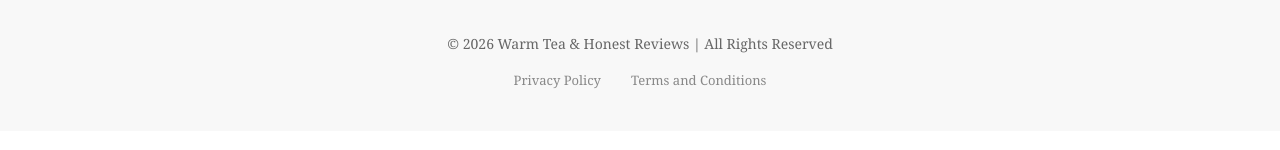
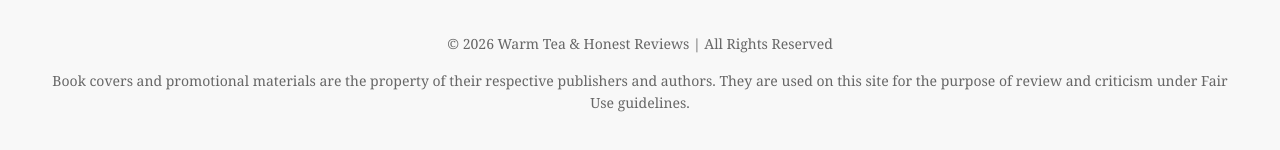
Before and after one commit to kimho314/warm_tea_and_honest_reviews, a Vue app: page / in a window 1280 px wide. Shown: the part 2453-2603 px from the top of the page. Built offline with nearby package versions, Linux system fonts and the light colour scheme.

Commit message:
[feat]: remove booter links div and insert the paragraph about Fair Use guidelines

```diff
--- a/src/App.vue
+++ b/src/App.vue
@@ -31,11 +31,12 @@
   <footer>
     <div class="footer-content">
       <p>&copy; {{ currentYear }} Warm Tea & Honest Reviews | All Rights Reserved</p>
-      <div class="footer-links">
-        <router-link to="/privacy">Privacy Policy</router-link>
+      <p> Book covers and promotional materials are the property of their respective publishers and authors. They are used on this site for the purpose of review and criticism under Fair Use guidelines.</p>
+<!--      <div class="footer-links">-->
+<!--        <router-link to="/privacy">Privacy Policy</router-link>-->
 <!--        <a href="#">Disclaimer</a>-->
-        <router-link to="/terms">Terms and Conditions</router-link>
-      </div>
+<!--        <router-link to="/terms">Terms and Conditions</router-link>-->
+<!--      </div>-->
     </div>
   </footer>
 </template>
```
